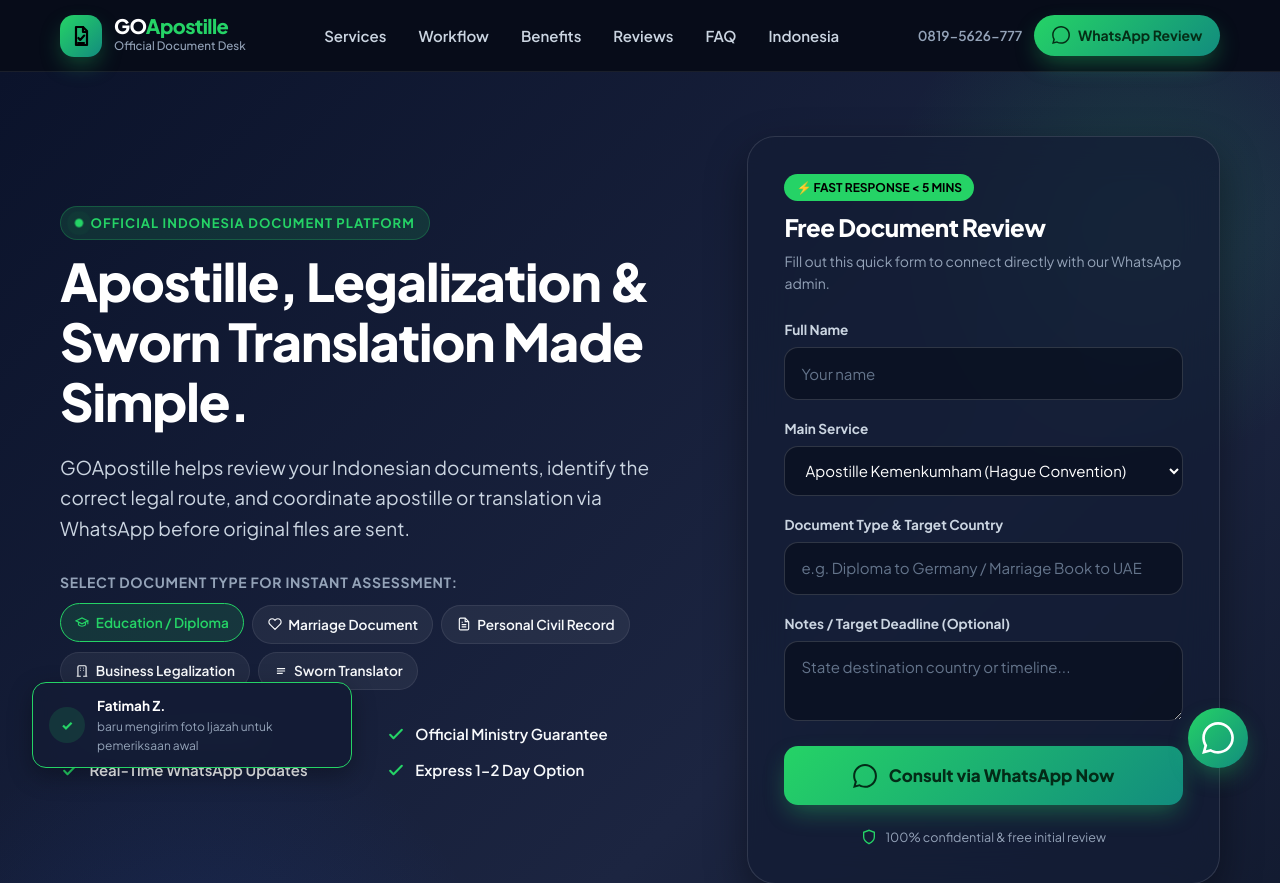
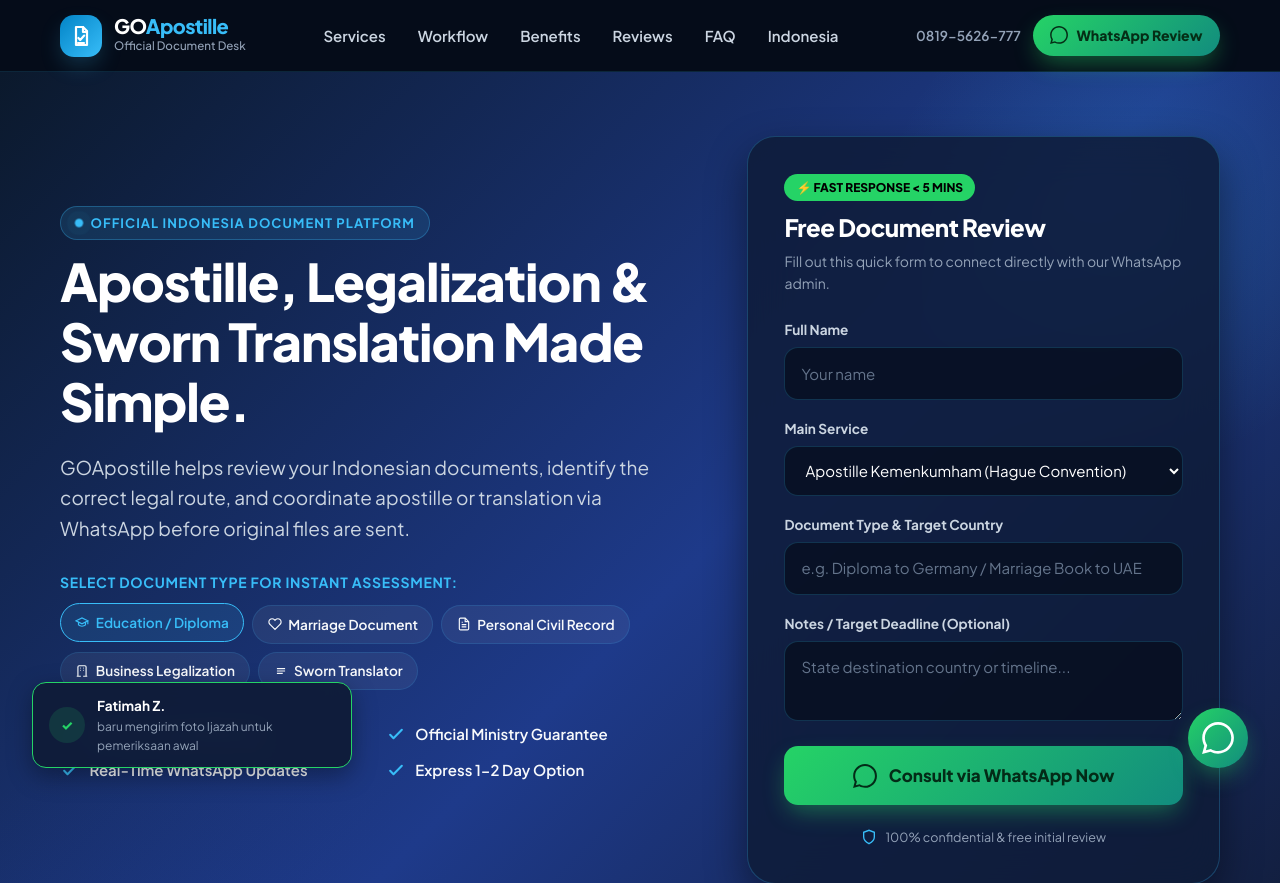
Before and after one commit to brofatkur/goapostille.com, a website: page en/index.html in a window 1280 px wide. Shown: the top 883 px of the page. Drawn offline with Linux system fonts and the light colour scheme.

Commit message:
style: update color theme to Royal Blue & Light Blue with WhatsApp Emerald CTAs

```diff
--- a/styles.css
+++ b/styles.css
@@ -1,20 +1,27 @@
 /* ==========================================================================
    GOApostille.com - Modern Mobile-First High-Conversion Stylesheet
-   Design System: Deep Executive Navy & WhatsApp Emerald
+   Theme: Executive Royal Blue & Light Blue Palette
+   CTA: Vibrant WhatsApp Emerald Green
    ========================================================================== */
 
 @import url('https://fonts.googleapis.com/css2?family=Plus+Jakarta+Sans:ital,wght@0,300;0,400;0,500;0,600;0,700;0,800;1,400&display=swap');
 
 :root {
-  /* Brand Color Palette */
-  --primary-navy: #0b132b;
-  --primary-navy-light: #1c2541;
-  --primary-navy-surface: #101935;
-  --brand-blue: #2563eb;
-  --brand-blue-hover: #1d4ed8;
-  --brand-blue-soft: rgba(37, 99, 235, 0.12);
-
-  /* WhatsApp Brand & Conversion Colors */
+  /* Royal Blue & Light Blue Palette */
+  --primary-navy: #0b192c;
+  --primary-navy-light: #1e3a8a;
+  --primary-navy-surface: #0f172a;
+
+  --brand-blue: #0284c7;
+  --brand-blue-hover: #0369a1;
+  --brand-blue-soft: rgba(56, 189, 248, 0.14);
+
+  --light-blue: #38bdf8;
+  --light-blue-hover: #7dd3fc;
+  --light-blue-soft: rgba(56, 189, 248, 0.12);
+  --light-blue-glow: rgba(56, 189, 248, 0.35);
+
+  /* WhatsApp Brand Colors (KEPT VIBRANT GREEN FOR HIGH CONVERSION CTA) */
   --wa-green: #25D366;
   --wa-green-hover: #20bd5a;
   --wa-green-dark: #128C7E;
@@ -22,33 +29,33 @@
   --wa-green-glow: rgba(37, 211, 102, 0.35);
 
   /* Accent & Gradients */
-  --accent-gold: #f59e0b;
-  --accent-gold-soft: rgba(245, 158, 11, 0.15);
-  --grad-hero: linear-gradient(135deg, #0b132b 0%, #1c2541 60%, #0f172a 100%);
+  --accent-gold: #fbbf24;
+  --accent-gold-soft: rgba(251, 191, 36, 0.15);
+
+  --grad-hero: linear-gradient(135deg, #0b192c 0%, #1e3a8a 50%, #0f172a 100%);
+  --grad-blue: linear-gradient(135deg, #0284c7 0%, #38bdf8 100%);
+  --grad-card-header: linear-gradient(135deg, rgba(56, 189, 248, 0.15) 0%, rgba(30, 58, 138, 0.2) 100%);
   --grad-wa: linear-gradient(135deg, #25D366 0%, #128C7E 100%);
-  --grad-primary: linear-gradient(135deg, #2563eb 0%, #1d4ed8 100%);
-  --grad-card: linear-gradient(180deg, rgba(255, 255, 255, 0.04) 0%, rgba(255, 255, 255, 0.01) 100%);
-  --grad-gold: linear-gradient(135deg, #fbbf24 0%, #d97706 100%);
 
   /* Neutral Tones */
-  --bg-body: #080d1a;
-  --bg-card: #131c35;
-  --bg-card-hover: #192445;
-  --bg-card-light: #f8fafc;
+  --bg-body: #060d1a;
+  --bg-card: #0f1c38;
+  --bg-card-hover: #16284f;
   --text-main: #f8fafc;
   --text-muted: #94a3b8;
   --text-dark: #0f172a;
   --text-secondary: #cbd5e1;
-  --border-light: rgba(255, 255, 255, 0.08);
-  --border-focus: rgba(37, 211, 102, 0.5);
+  --border-light: rgba(56, 189, 248, 0.15);
+  --border-focus: rgba(56, 189, 248, 0.6);
 
   /* Shadows & Glass */
-  --shadow-sm: 0 2px 8px rgba(0, 0, 0, 0.2);
-  --shadow-md: 0 8px 24px rgba(0, 0, 0, 0.3);
-  --shadow-lg: 0 16px 40px rgba(0, 0, 0, 0.4);
-  --shadow-wa: 0 10px 25px -5px rgba(37, 211, 102, 0.4);
-  --glass-bg: rgba(19, 28, 53, 0.75);
-  --glass-border: rgba(255, 255, 255, 0.12);
+  --shadow-sm: 0 2px 8px rgba(0, 0, 0, 0.25);
+  --shadow-md: 0 8px 24px rgba(0, 0, 0, 0.35);
+  --shadow-lg: 0 16px 40px rgba(0, 0, 0, 0.45);
+  --shadow-wa: 0 10px 25px -5px rgba(37, 211, 102, 0.45);
+  --shadow-blue: 0 10px 25px -5px rgba(56, 189, 248, 0.3);
+  --glass-bg: rgba(15, 28, 56, 0.85);
+  --glass-border: rgba(56, 189, 248, 0.25);
 
   /* Layout & Spacing */
   --radius-sm: 8px;
@@ -58,13 +65,6 @@
   --radius-full: 9999px;
   --container-max: 1200px;
   --header-height: 72px;
-}
-
-/* Light Mode Overrides for light containers if needed */
-.light-mode-card {
-  background: #ffffff;
-  color: var(--text-dark);
-  border: 1px solid #e2e8f0;
 }
 
 /* ==========================================================================
@@ -156,8 +156,8 @@ h1, h2, h3, h4 {
   letter-spacing: -0.02em;
 }
 
-.text-gradient {
-  background: linear-gradient(135deg, #ffffff 30%, #93c5fd 100%);
+.text-gradient-blue {
+  background: linear-gradient(135deg, #ffffff 20%, var(--light-blue) 100%);
   -webkit-background-clip: text;
   -webkit-text-fill-color: transparent;
 }
@@ -176,27 +176,27 @@ h1, h2, h3, h4 {
   font-weight: 700;
   text-transform: uppercase;
   letter-spacing: 0.08em;
-  color: var(--wa-green);
-  background: var(--wa-green-soft);
+  color: var(--light-blue);
+  background: var(--light-blue-soft);
   padding: 0.35rem 0.85rem;
   border-radius: var(--radius-full);
-  border: 1px solid rgba(37, 211, 102, 0.25);
+  border: 1px solid rgba(56, 189, 248, 0.3);
   margin-bottom: 0.75rem;
 }
 
 .kicker .pulse-dot {
   width: 8px;
   height: 8px;
-  background-color: var(--wa-green);
+  background-color: var(--light-blue);
   border-radius: 50%;
-  box-shadow: 0 0 10px var(--wa-green);
-  animation: pulse-ring 2s infinite;
-}
-
-@keyframes pulse-ring {
-  0% { transform: scale(0.95); box-shadow: 0 0 0 0 rgba(37, 211, 102, 0.7); }
-  70% { transform: scale(1.05); box-shadow: 0 0 0 8px rgba(37, 211, 102, 0); }
-  100% { transform: scale(0.95); box-shadow: 0 0 0 0 rgba(37, 211, 102, 0); }
+  box-shadow: 0 0 10px var(--light-blue);
+  animation: pulse-ring-blue 2s infinite;
+}
+
+@keyframes pulse-ring-blue {
+  0% { transform: scale(0.95); box-shadow: 0 0 0 0 rgba(56, 189, 248, 0.7); }
+  70% { transform: scale(1.05); box-shadow: 0 0 0 8px rgba(56, 189, 248, 0); }
+  100% { transform: scale(0.95); box-shadow: 0 0 0 0 rgba(56, 189, 248, 0); }
 }
 
 /* ==========================================================================
@@ -207,7 +207,7 @@ h1, h2, h3, h4 {
   position: sticky;
   top: 0;
   z-index: 1000;
-  background: rgba(8, 13, 26, 0.85);
+  background: rgba(6, 13, 26, 0.88);
   backdrop-filter: blur(16px);
   -webkit-backdrop-filter: blur(16px);
   border-bottom: 1px solid var(--border-light);
@@ -230,13 +230,13 @@ h1, h2, h3, h4 {
 .brand-mark {
   width: 42px;
   height: 42px;
-  background: var(--grad-wa);
+  background: var(--grad-blue);
   border-radius: var(--radius-md);
   display: flex;
   align-items: center;
   justify-content: center;
-  color: #000;
-  box-shadow: var(--shadow-wa);
+  color: #ffffff;
+  box-shadow: var(--shadow-blue);
 }
 
 .brand-mark svg {
@@ -263,7 +263,7 @@ h1, h2, h3, h4 {
 }
 
 .brand-title span {
-  color: var(--wa-green);
+  color: var(--light-blue);
 }
 
 .brand-subtitle {
@@ -292,7 +292,7 @@ h1, h2, h3, h4 {
 }
 
 .desktop-nav a:hover {
-  color: var(--wa-green);
+  color: var(--light-blue);
 }
 
 .nav-actions {
@@ -301,13 +301,14 @@ h1, h2, h3, h4 {
   gap: 0.75rem;
 }
 
+/* WhatsApp Primary CTA Header Button */
 .btn-header-wa {
   display: inline-flex;
   align-items: center;
   gap: 0.5rem;
   background: var(--grad-wa);
   color: #052e16;
-  font-weight: 700;
+  font-weight: 800;
   font-size: 0.875rem;
   padding: 0.6rem 1.1rem;
   border-radius: var(--radius-full);
@@ -317,7 +318,7 @@ h1, h2, h3, h4 {
 
 .btn-header-wa:hover {
   transform: translateY(-2px);
-  box-shadow: 0 12px 30px -5px rgba(37, 211, 102, 0.6);
+  box-shadow: 0 12px 30px -5px rgba(37, 211, 102, 0.7);
 }
 
 .btn-header-wa svg {
@@ -449,7 +450,7 @@ body.menu-open .mobile-menu {
   right: -100px;
   width: 500px;
   height: 500px;
-  background: radial-gradient(circle, rgba(37, 211, 102, 0.15) 0%, rgba(11, 19, 43, 0) 70%);
+  background: radial-gradient(circle, rgba(56, 189, 248, 0.18) 0%, rgba(11, 25, 44, 0) 70%);
   pointer-events: none;
   z-index: 0;
 }
@@ -460,7 +461,7 @@ body.menu-open .mobile-menu {
   left: -100px;
   width: 600px;
   height: 600px;
-  background: radial-gradient(circle, rgba(37, 99, 235, 0.12) 0%, rgba(11, 19, 43, 0) 70%);
+  background: radial-gradient(circle, rgba(30, 58, 138, 0.25) 0%, rgba(11, 25, 44, 0) 70%);
   pointer-events: none;
   z-index: 0;
 }
@@ -499,7 +500,7 @@ body.menu-open .mobile-menu {
 .pill-selector-title {
   font-size: 0.875rem;
   font-weight: 700;
-  color: var(--text-muted);
+  color: var(--light-blue);
   margin-bottom: 0.75rem;
   text-transform: uppercase;
   letter-spacing: 0.05em;
@@ -527,9 +528,9 @@ body.menu-open .mobile-menu {
 }
 
 .doc-pill:hover, .doc-pill.active {
-  background: var(--wa-green-soft);
-  border-color: var(--wa-green);
-  color: var(--wa-green);
+  background: var(--light-blue-soft);
+  border-color: var(--light-blue);
+  color: var(--light-blue);
   transform: translateY(-2px);
 }
 
@@ -566,7 +567,7 @@ body.menu-open .mobile-menu {
 .hero-trust-list li svg {
   width: 20px;
   height: 20px;
-  color: var(--wa-green);
+  color: var(--light-blue);
   flex-shrink: 0;
 }
 
@@ -598,7 +599,7 @@ body.menu-open .mobile-menu {
   align-items: center;
   gap: 0.4rem;
   font-size: 0.75rem;
-  font-weight: 700;
+  font-weight: 800;
   color: #000;
   background: var(--wa-green);
   padding: 0.25rem 0.75rem;
@@ -638,8 +639,8 @@ body.menu-open .mobile-menu {
 
 .form-input, .form-select, .form-textarea {
   width: 100%;
-  background: rgba(8, 13, 26, 0.6);
-  border: 1px solid rgba(255, 255, 255, 0.15);
+  background: rgba(6, 13, 26, 0.7);
+  border: 1px solid rgba(56, 189, 248, 0.2);
   border-radius: var(--radius-md);
   padding: 0.85rem 1rem;
   color: #ffffff;
@@ -653,7 +654,7 @@ body.menu-open .mobile-menu {
 
 .form-input:focus, .form-select:focus, .form-textarea:focus {
   outline: none;
-  border-color: var(--wa-green);
+  border-color: var(--light-blue);
   box-shadow: 0 0 0 3px var(--border-focus);
 }
 
@@ -667,6 +668,7 @@ body.menu-open .mobile-menu {
   resize: vertical;
 }
 
+/* WhatsApp Main Submit Button - KEPT GREEN FOR HIGH CRO */
 .btn-submit-wa {
   width: 100%;
   display: flex;
@@ -709,7 +711,7 @@ body.menu-open .mobile-menu {
 .form-guarantee svg {
   width: 16px;
   height: 16px;
-  color: var(--wa-green);
+  color: var(--light-blue);
 }
 
 /* Authority Badges Bar */
@@ -725,7 +727,7 @@ body.menu-open .mobile-menu {
   font-weight: 700;
   text-transform: uppercase;
   letter-spacing: 0.08em;
-  color: var(--text-muted);
+  color: var(--light-blue);
   margin-bottom: 1.25rem;
 }
 
@@ -754,8 +756,8 @@ body.menu-open .mobile-menu {
 .authority-icon {
   width: 36px;
   height: 36px;
-  background: var(--brand-blue-soft);
-  color: #60a5fa;
+  background: var(--light-blue-soft);
+  color: var(--light-blue);
   border-radius: var(--radius-sm);
   display: flex;
   align-items: center;
@@ -840,7 +842,7 @@ body.menu-open .mobile-menu {
 .service-card:hover {
   transform: translateY(-6px);
   background: var(--bg-card-hover);
-  border-color: rgba(37, 211, 102, 0.4);
+  border-color: rgba(56, 189, 248, 0.4);
   box-shadow: var(--shadow-md);
 }
 
@@ -855,8 +857,8 @@ body.menu-open .mobile-menu {
   width: 52px;
   height: 52px;
   border-radius: var(--radius-md);
-  background: rgba(37, 211, 102, 0.12);
-  color: var(--wa-green);
+  background: var(--light-blue-soft);
+  color: var(--light-blue);
   display: flex;
   align-items: center;
   justify-content: center;
@@ -877,7 +879,7 @@ body.menu-open .mobile-menu {
   background: var(--accent-gold-soft);
   padding: 0.3rem 0.75rem;
   border-radius: var(--radius-full);
-  border: 1px solid rgba(245, 158, 11, 0.3);
+  border: 1px solid rgba(251, 191, 36, 0.3);
 }
 
 .service-card h3 {
@@ -922,7 +924,7 @@ body.menu-open .mobile-menu {
 
 /* Highlighted Express Card */
 .service-card.express-card {
-  background: linear-gradient(135deg, rgba(37, 211, 102, 0.1) 0%, rgba(19, 28, 53, 0.95) 100%);
+  background: linear-gradient(135deg, rgba(37, 211, 102, 0.12) 0%, rgba(15, 28, 56, 0.95) 100%);
   border: 1px solid var(--wa-green);
 }
 
@@ -966,8 +968,8 @@ body.menu-open .mobile-menu {
 .process-step-num {
   font-size: 2.5rem;
   font-weight: 900;
-  color: var(--wa-green);
-  opacity: 0.8;
+  color: var(--light-blue);
+  opacity: 0.85;
   line-height: 1;
   margin-bottom: 1rem;
   font-family: monospace, sans-serif;
@@ -1005,7 +1007,7 @@ body.menu-open .mobile-menu {
 }
 
 .proof-highlight-card {
-  background: linear-gradient(135deg, #1e293b 0%, #0f172a 100%);
+  background: linear-gradient(135deg, #1e3a8a 0%, #0f172a 100%);
   border: 1px solid var(--border-light);
   border-radius: var(--radius-xl);
   padding: 2rem;
@@ -1029,7 +1031,7 @@ body.menu-open .mobile-menu {
 }
 
 .rating-stars {
-  color: #f59e0b;
+  color: #fbbf24;
   font-size: 1.25rem;
 }
 
@@ -1100,7 +1102,7 @@ body.menu-open .mobile-menu {
 }
 
 .testimonial-card .stars {
-  color: #f59e0b;
+  color: #fbbf24;
   margin-bottom: 0.75rem;
 }
 
@@ -1141,7 +1143,7 @@ body.menu-open .mobile-menu {
 }
 
 .faq-item[open] {
-  border-color: var(--wa-green);
+  border-color: var(--light-blue);
 }
 
 .faq-item summary {
@@ -1164,7 +1166,7 @@ body.menu-open .mobile-menu {
   content: "+";
   font-size: 1.5rem;
   font-weight: 400;
-  color: var(--wa-green);
+  color: var(--light-blue);
   transition: transform 0.2s ease;
 }
 
@@ -1184,7 +1186,7 @@ body.menu-open .mobile-menu {
    ========================================================================== */
 
 .cta-banner {
-  background: linear-gradient(135deg, #101935 0%, #1e293b 100%);
+  background: linear-gradient(135deg, #0b192c 0%, #1e3a8a 100%);
   border: 1px solid var(--border-light);
   border-radius: var(--radius-xl);
   padding: 2.5rem 1.5rem;
@@ -1274,7 +1276,7 @@ body.menu-open .mobile-menu {
    ========================================================================== */
 
 .site-footer {
-  background: #050814;
+  background: #040812;
   border-top: 1px solid var(--border-light);
   padding: 4rem 0 2rem 0;
 }
@@ -1330,7 +1332,7 @@ body.menu-open .mobile-menu {
 }
 
 .footer-links a:hover {
-  color: var(--wa-green);
+  color: var(--light-blue);
 }
 
 .footer-bottom {
@@ -1352,17 +1354,16 @@ body.menu-open .mobile-menu {
 }
 
 /* ==========================================================================
-   Sticky Mobile Bottom Navigation & Floating WA Widget
+   Sticky Mobile Bottom Navigation & Floating WA Widget (KEPT GREEN FOR CRO)
    ========================================================================== */
 
-/* Sticky Bottom Bar for Mobile Screen CRO */
 .mobile-bottom-bar {
   position: fixed;
   bottom: 0;
   left: 0;
   right: 0;
   z-index: 990;
-  background: rgba(11, 19, 43, 0.92);
+  background: rgba(6, 13, 26, 0.92);
   backdrop-filter: blur(12px);
   -webkit-backdrop-filter: blur(12px);
   border-top: 1px solid var(--border-light);
@@ -1477,16 +1478,13 @@ body.menu-open .mobile-menu {
   transform: translateX(0);
 }
 
-/* ==========================================================================
-   Proof Toast Notification (Live Activity Social Proof)
-   ========================================================================== */
-
+/* Proof Toast Notification */
 .proof-toast {
   position: fixed;
   bottom: 85px;
   left: 1rem;
   z-index: 980;
-  background: rgba(19, 28, 53, 0.95);
+  background: rgba(15, 28, 56, 0.95);
   backdrop-filter: blur(12px);
   -webkit-backdrop-filter: blur(12px);
   border: 1px solid var(--wa-green);
```
